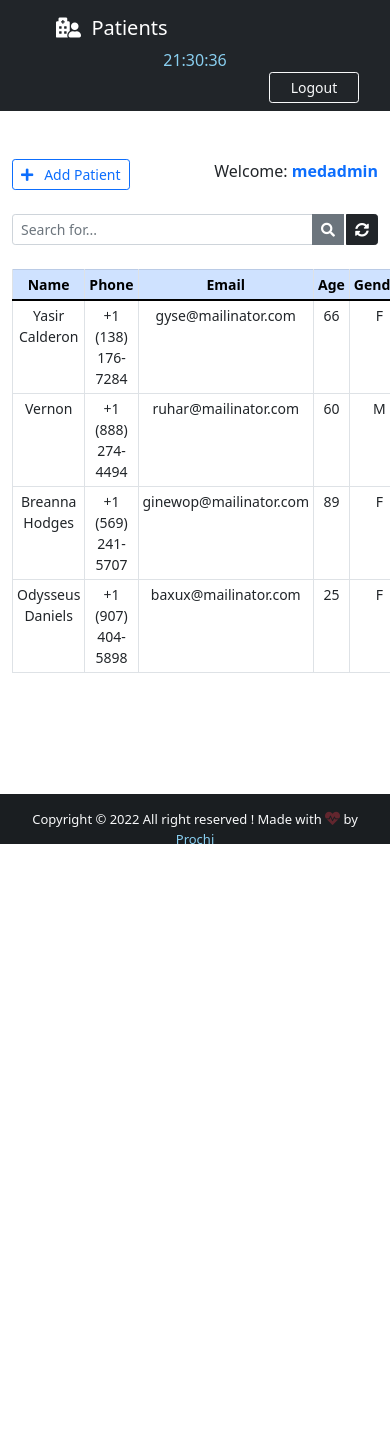
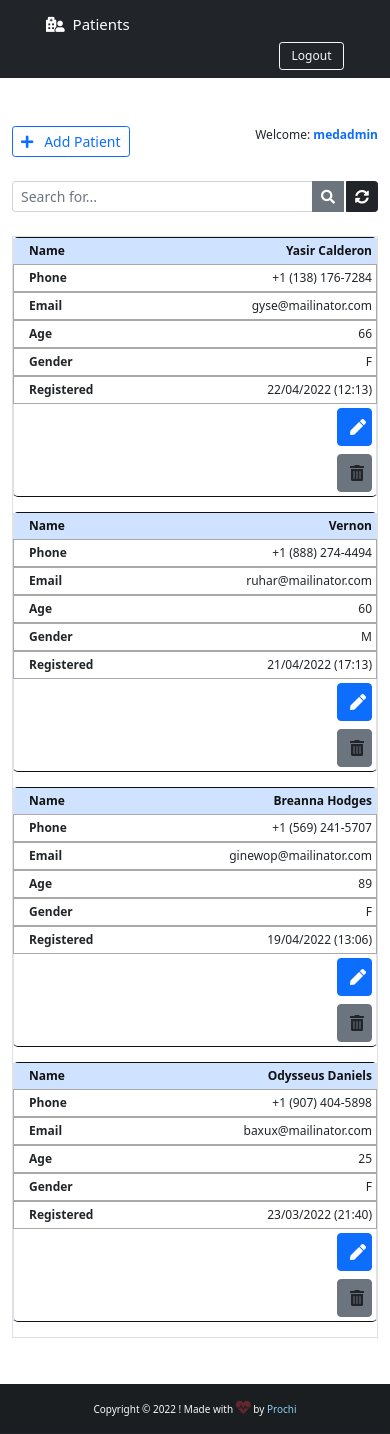
Before and after one commit to preciousimo/medic-call, a Django app: page /backend/ in a window 390 px wide. Before the commit the page ends 844 px from the top, so only its background shows below. Run offline with Django 3.2, Linux system fonts and the light colour scheme; a user stored in the database is signed in; data comes from the database, SQL or seed files in the repository; both versions use the stored data as it was after the commit; some libraries are stand-ins or nearby versions.

Commit message:
Responsive mode

```diff
--- a/base/templates/base/backend.html
+++ b/base/templates/base/backend.html
@@ -33,10 +33,10 @@
 
     <!-- Add button and Get username -->
     <div class="d-flex justify-content-between">
-        <a href="{% url 'add_patient' %}" class="btn btn-outline-primary btn-sm">
+        <a href="{% url 'add_patient' %}" class="btn btn-outline-primary btn-sm txt-sm">
             <i class="fas fa-plus"></i>&nbsp;&nbsp; Add Patient
         </a>
-        <span>
+        <span class="txt-sm">
             Welcome: <strong><span class="text-primary">{{ user.get_username }}</span></strong>
             <!-- {% now "H:i:s" %} -->
         </span>
@@ -68,20 +68,20 @@
             </thead>
             <!-- Data from backend -->
             {% for patient in patients %}
-            <tr id="chk_td">
-                <td>{{ patient.name }}</td>
-                <td>{{ patient.phone }}</td>
-                <td>{{ patient.email }}</td>
-                <td>{{ patient.age }}</td>
-                <td>{{ patient.gender }}</td>
-                <td>{{ patient.created_at | date:'d/m/Y (H:i)' }}</td>
+            <tr class="txt-sm" id="chk_td">
+                <td data-label="Name" id="top-table">{{ patient.name }}</td>
+                <td data-label="Phone" id="reponsive-border">{{ patient.phone }}</td>
+                <td data-label="Email" id="reponsive-border">{{ patient.email }}</td>
+                <td data-label="Age" id="reponsive-border">{{ patient.age }}</td>
+                <td data-label="Gender" id="reponsive-border">{{ patient.gender }}</td>
+                <td data-label="Registered" id="reponsive-border">{{ patient.created_at | date:'d/m/Y (H:i)' }}</td>
                 <td>
-                    <a href="/patient/{{ patient.id }}" class="btn btn-primary" title="Edit patient">
+                    <a href="/patient/{{ patient.id }}" class="btn btn-primary btn-action" title="Edit patient">
                         <li class="fas fa-pen"></li>
                     </a>
                 </td>
                 <td>
-                    <a class="btn btn-secondary" title="Delete patient"
+                    <a class="btn btn-secondary btn-action" title="Delete patient"
                         data-bs-toggle="modal" data-bs-target="#deleteModal{{ patient.pk }}">
                         <li class="fas fa-trash-alt"></li>
                     </a>
@@ -100,17 +100,17 @@
                             </button>
                         </div>
                         <div class="modal-body">
-                            <div class="text-center text-danger"><i class="fas fa-times-circle fa-5x mb-4 mt-2"></i>
+                            <div class="text-center text-danger txt-sm"><i class="fas fa-times-circle fa-5x mb-4 mt-2"></i>
                             </div>
-                            <div class="text-center text-danger">
+                            <div class="text-center text-danger txt-sm">
                                 <span>DO YOU WANT TO DELETE THIS PATIENT ?</span>
                                 <div class="text-dark mt-3 mb-2">Patient: <strong>{{ patient.name }}</strong></div>
                             </div>
                         </div>
                         <div class="modal-footer">
-                            <button type="button" class="btn btn-secondary btn-small"
+                            <button type="button" class="btn btn-secondary btn-sm txt-sm"
                                 data-dismiss="modal">Cancel</button>
-                            <a href="/delete_patient/{{ patient.id }}" type="button" class="btn btn-primary btn-small">Delete</a>
+                            <a href="/delete_patient/{{ patient.id }}" type="button" class="btn btn-primary btn-sm txt-sm">Delete</a>
                         </div>
                     </div>
                 </div>
@@ -121,12 +121,12 @@
 
 
     <!-- Pagination -->
-    <nav class="mt-4">
+    <nav class="mt-4 txt-sm">
         {% if patients.has_other_pages %}
         <ul class="pagination justify-content-right" style="float: right;">
             {% if patients.has_previous %}
-            <a href="?page=1" class="btn btn-outline-primary mb-4"
-                style="width: 60px; border-radius: 1px; border: 1px solid #d3d3d3;">First</a>
+            <a href="?page=1" class="btn btn-outline-primary mb-4" id="first"
+                style="border-radius: 1px; border: 1px solid #d3d3d3;">First</a>
             <li class="page-item"><a href="?page={{ patients.previous_page_number }}" class="page-link"><i
                         class="fas fa-angle-double-left"></i></a></li>
             {% else %}
@@ -144,8 +144,8 @@
             {% if patients.has_next %}
             <li class="page-item"><a href="?page={{ patients.next_page_number }}" class="page-link"><i
                         class="fas fa-angle-double-right"></i></a></li>
-            <a href="?page={{ patients.paginator.num_pages }}" class="btn btn-outline-primary mb-4"
-                style="width: 60px; border-radius: 1px; border: 1px solid #d3d3d3; border-left: none;">Last</a>
+            <a href="?page={{ patients.paginator.num_pages }}" class="btn btn-outline-primary mb-4" id="last"
+                style="border-radius: 1px; border: 1px solid #d3d3d3; border-left: none;">Last</a>
             {% else %}
             <li class="page-item disabled"></li>
             {% endif %}
@@ -166,6 +166,7 @@
 </div>
 
 <!-- If no patient, show this span (message) -->
-<span class="text-danger" id="no-data">
-</span>
+<span class="text-danger" id="no-data"></span>
+
+<br><br><br>
 {% endblock content %}
--- a/base/templates/base/edit.html
+++ b/base/templates/base/edit.html
@@ -19,7 +19,7 @@ Registered at: <span class="text-dark">{{ patient.created_at | date:'d/m/Y (H:i)
 
 <!-- Reset button -->
 {% block Btn-reset %}
-<button type="reset" class="btn btn-secondary btn-sm"><i class="fas fa-sync-alt">&nbsp;&nbsp;Reset</i></button>
+<button type="reset" class="btn btn-secondary btn-sm txt-sm"><i class="fas fa-sync-alt">&nbsp;&nbsp;Reset</i></button>
 {% endblock Btn-reset %}
 
 <!-- Add button extended here -->
--- a/base/templates/registration/login.html
+++ b/base/templates/registration/login.html
@@ -20,16 +20,16 @@
 {% block content %}
 <div class="container mt-5">
     <div class="card p-3 border-dark">
-        <span class="btn btn-outline-dark mt-3"><i class="fas fa-lock"></i>&nbsp;&nbsp;RESTRICTED ACCESS</span>
+        <span class="btn btn-outline-dark mt-3 txt-sm"><i class="fas fa-lock"></i>&nbsp;&nbsp;RESTRICTED ACCESS</span>
         <form method="POST" autocomplete="off" novalidate >
             {% csrf_token %}
             <div class="input-group mb-3 mt-5">
                 <span class="btn input-group-text border-secondary bg-light icon-width"><i class="fas fa-user-alt"></i></span>
-                <input type="text" class="form-control" name="username" placeholder="Username" />
+                <input type="text" class="form-control txt-sm" name="username" placeholder="Username" />
             </div>
             <div class="input-group mb-3">
                 <span class="btn input-group-text border-secondary bg-light icon-width"><i class="fas fa-lock"></i></span>
-                <input type="password" class="form-control" name="password" placeholder="Password" />
+                <input type="password" class="form-control txt-sm" name="password" placeholder="Password" />
             </div>
             <a></a>
             <input class="btn btn-primary btn-sm mt-4 mb-3" type="submit" value="Enter" id="btn-enter" />
--- a/static/css/style.css
+++ b/static/css/style.css
@@ -6,7 +6,8 @@ html,body{
     overflow: hidden;
 }
 
-/* Navbar */
+/* NAVBAR */
+/* Button in navbar */
 #btn-nav {
     width: 90px;
     float: right;
@@ -18,15 +19,26 @@ html,body{
     min-height: 100%;
     margin-bottom: -50px;
 }
-#footer, .push{
+#footer,
+.push{
     height: 50px;
     font-size: 13px;
 }
 
-/* Login */
+/* BASE */
+/* FontAwesome Icon & Title  */
+#nav-content {
+    text-align: center;
+    color: #fff;
+    margin-left: 25px;
+}
+
+/* LOGIN */
+/* Enter button */
 #btn-enter {
     width: 90px;
 }
+/* Heart Pulse */
 #heart{
     position: absolute;
     top: 70%;
@@ -35,14 +47,17 @@ html,body{
     transform: translate(-50%, -50%);
     font-size: 20px;
 }
+/* Label of the <inputs> */
 .icon-width{
     width: 45px;
 }
 
-/* Backend */
+/* BACKEND */
+/* Label in (add.html & edit.html) */
 .side-label{
     width: 75px;
 }
+/* Message if no data found in search box */
 #no-data{
     position: absolute;
     left: 50%;
@@ -50,7 +65,10 @@ html,body{
     transform: translate(-50%, -50%);
     font-size: 22px;
 }
-
+/* Pagination */
+#first, #last {
+    width: 60px;
+}
 /* Custom Sweetalert {blue theme} */
 /* All texts 100% centered */
 .swal-text {
@@ -88,3 +106,123 @@ html,body{
     color: #111;
     border: 1px solid #007bff;
 }
+
+/* RESPONSIVE RESOLUTION FOR TABLET (1024px) */
+@media(max-width: 1024px) {
+    /* TABLE */
+    .table head {
+        display: none;
+    }
+    .table, .table tbody, .table tr, table td {
+        display: block;
+        width: 100%;
+    }
+    .table tr {
+        margin-bottom: 15px;
+        border: 1px solid #111;
+        border-radius: 5px;
+    }
+    .table td {
+        text-align: right;
+        padding-left: 35%;
+        position: relative;
+        border: 1px solid transparent;
+    }
+    .table td::before {
+        content: attr(data-label);
+        position: absolute;
+        left: 0;
+        width: 50%;
+        padding-left: 15px;
+        font-weight: bold;
+        text-align: left;
+    }
+    .table > thead > tr:first-child {
+        display: none;
+        margin-top: 5px;
+    }
+    /* Border in TD */
+    #reponsive-border {
+        border: 1px solid #a9a9a9;
+    }
+    /* background color in TD */
+    #top-table {
+        background-color: #cfe2ff;
+        color: #111;
+        font-weight: bold;
+    }
+    /* Enable scrolling page on responsive */
+    body {
+        overflow: visible;
+    }
+    /* Buttons in navbar */
+    #btn-nav {
+        width: 75px;
+    }
+    /* Footer */
+    #footer {
+        font-size: 12px;
+    }
+}
+
+/* RESPONSIVE RESOLUTION FOR TABLET (500px) */
+@media(max-width: 1024px) {
+    /* Hide this <span> in this mode */
+    #all-rights {
+        display: none;
+    }
+    /* Footer */
+    #footer {
+        font-size: 10px;
+    }
+    /* Button in navbar */
+    #btn-nav {
+        width: 65px;
+        font-size: 12px;
+        margin-right: 15px;
+    }
+    /* Content in navbar (icon & title) */
+    #nav-content {
+        font-size: 15px;
+        margin-left: 15px;
+    }
+    /* Heart pulse */
+    #heart {
+        font-size: 12px;
+    }
+    /* Enter button in login.html */
+    #btn-enter {
+        width: 100%;
+        border-radius: 30px;
+    }
+    /* Global text small */
+    .txt-sm {
+        font-size: 12px;
+    }
+    /* Label in username & password */
+    .icon-width {
+        font-size: 12px;
+    }
+    /* Time hidden in this mode */
+    #clock {
+        display: none;
+    }
+    /* Action button (delete & edit) */
+    .btn-action {
+        width: 35px;
+        font-size: 12px;
+
+    }
+    /* Small pagination */
+    #first, #last {
+        font-size: 12px;
+        width: 50px;
+    }
+    /* Inputs in add.html & edit.html */
+    #name, #phone, #email, #age, #gender {
+        font-size: 12px;
+    }
+    .modal-title {
+        font-size: 14px;
+    }
+}
--- a/templates/main.html
+++ b/templates/main.html
@@ -6,14 +6,20 @@
     <meta charset="UTF-8">
     <meta http-equiv="X-UA-Compatible" content="IE=edge">
     <meta name="viewport" content="width=device-width, initial-scale=1.0">
+    <!-- Favicon -->
     <link rel="shortcut icon" href="{% static 'images/favicon.ico' %}">
+    <!-- Logo -->
     <link rel="shortcut icon" href="{% static 'images/logo.ico' %}">
+    <!-- Statc CSS -->
     <link rel="stylesheet" href="{% static 'css/style.css' %}">
+    <!-- Bootstrap CSS -->
     <link rel="stylesheet" href="https://cdn.jsdelivr.net/npm/bootstrap@4.0.0/dist/css/bootstrap.min.css"
         integrity="sha384-Gn5384xqQ1aoWXA+058RXPxPg6fy4IWvTNh0E263XmFcJlSAwiGgFAW/dAiS6JXm" crossorigin="anonymous">
     <link href="https://cdn.jsdelivr.net/npm/bootstrap@5.0.2/dist/css/bootstrap.min.css" rel="stylesheet"
         integrity="sha384-EVSTQN3/azprG1Anm3QDgpJLIm9Nao0Yz1ztcQTwFspd3yD65VohhpuuCOmLASjC" crossorigin="anonymous">
+    <!-- Font Awesome -->
     <link rel="stylesheet" href="https://use.fontawesome.com/releases/v5.15.4/css/all.css" crossorigin="anonymous" />
+
     <title>{% block title %} Medic Care {% endblock title %}</title>
 </head>
 
@@ -22,7 +28,7 @@
         <header>
             <nav class="navbar navbar-expand-lg navbar-dark bg-dark">
                 <div class="col-sm">
-                    <a class="navbar-brand flex-grow-1" style="text-align: center; color: #fff; margin-left: 25px;">
+                    <a class="navbar-brand flex-grow-1" id="nav-content">
                         {% block nav-content %}
                         <i class="fas fa-briefcase-medical"></i>&nbsp;&nbsp;Medic Care
                         {% endblock nav-content %}
@@ -49,7 +55,7 @@
     <!-- Footer -->
     <footer class="bg-dark text-center text-lg-start text-light" id="footer">
         <div class="text-center p-3" style="background-color: rgba(0, 0, 0, 0.2);">
-            Copyright &copy; {% now "Y" %} <span>All right reserved</span> ! Made with
+            Copyright &copy; {% now "Y" %} <span id="all-rights">All right reserved</span> ! Made with
             <i class="text-danger fas fa-heartbeat blink_me" style="font-size: 15px;"></i> by
             <a href="https://github.com/preciousimo" target="_blank" {% block footer %}
                 style="color: #0dcaf0; text-decoration: none;" {% endblock footer %}>Prochi</a>
@@ -68,13 +74,13 @@
                         <span aria-hidden="true">&times;</span>
                     </button>
                 </div>
-                <div class="modal-body text-center">
+                <div class="modal-body text-center txt-sm">
                     <span class="text-danger"><i class="fas fa-sign-out-alt fa-3x mt-4"></i></span>
                     <div class="mt-4 mb-4 text-danger">Are you sure you want to exit the system ?</div>
                 </div>
                 <div class="modal-footer">
-                    <button type="button" class="btn btn-secondary btn-sm" data-dismiss="modal">Cancel</button>
-                    <a href="{% url 'logout' %}" type="button" class="btn btn-outline-danger btn-sm">Logout</a>
+                    <button type="button" class="btn btn-secondary btn-sm txt-sm" data-dismiss="modal">Cancel</button>
+                    <a href="{% url 'logout' %}" type="button" class="btn btn-outline-danger btn-sm txt-sm">Logout</a>
                 </div>
             </div>
         </div>
```
Also changed, not shown: base/templates/base/add.html (+9 -9 lines), base/admin.py (line endings or trailing spaces), db.sqlite3.
